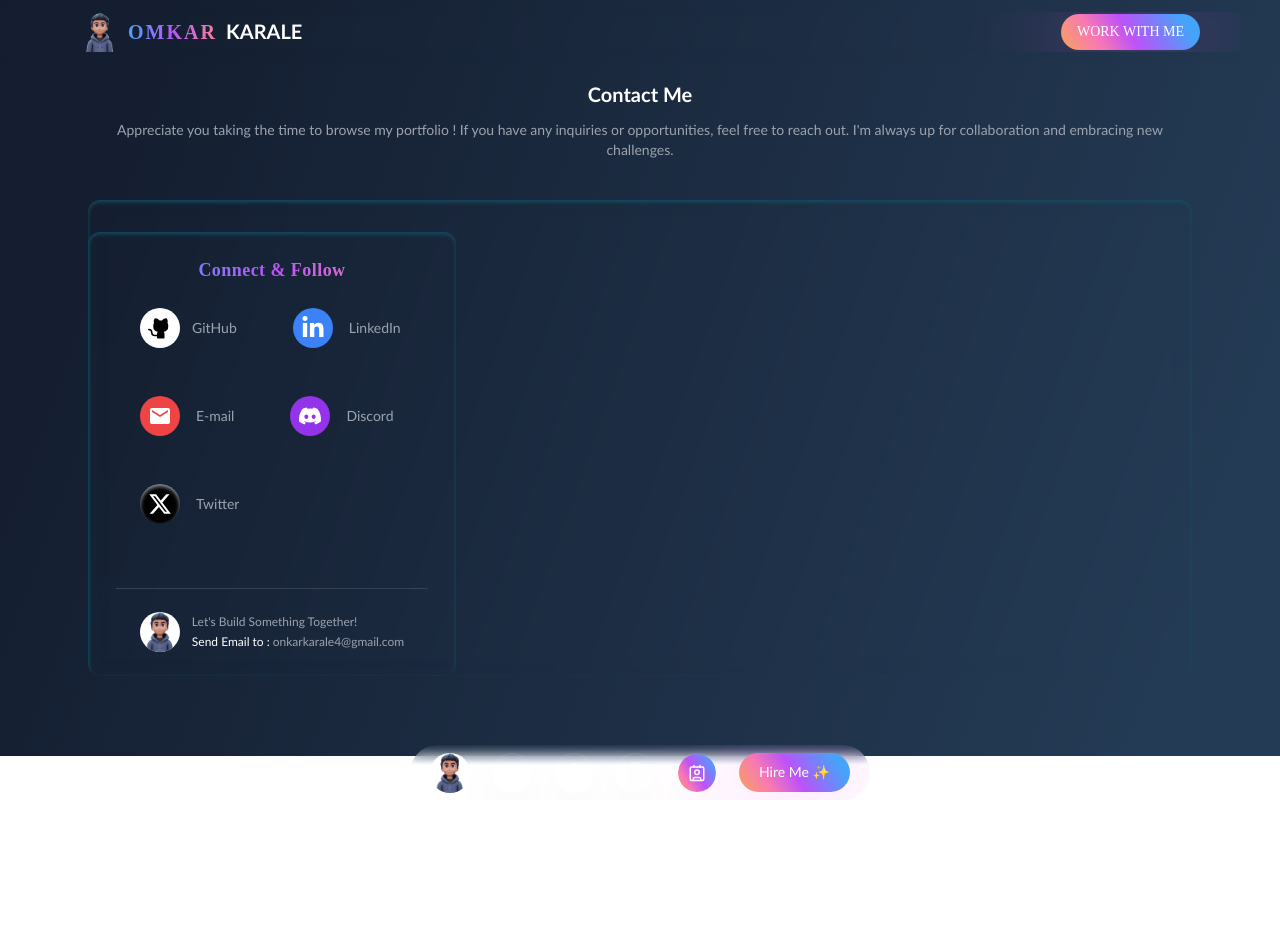
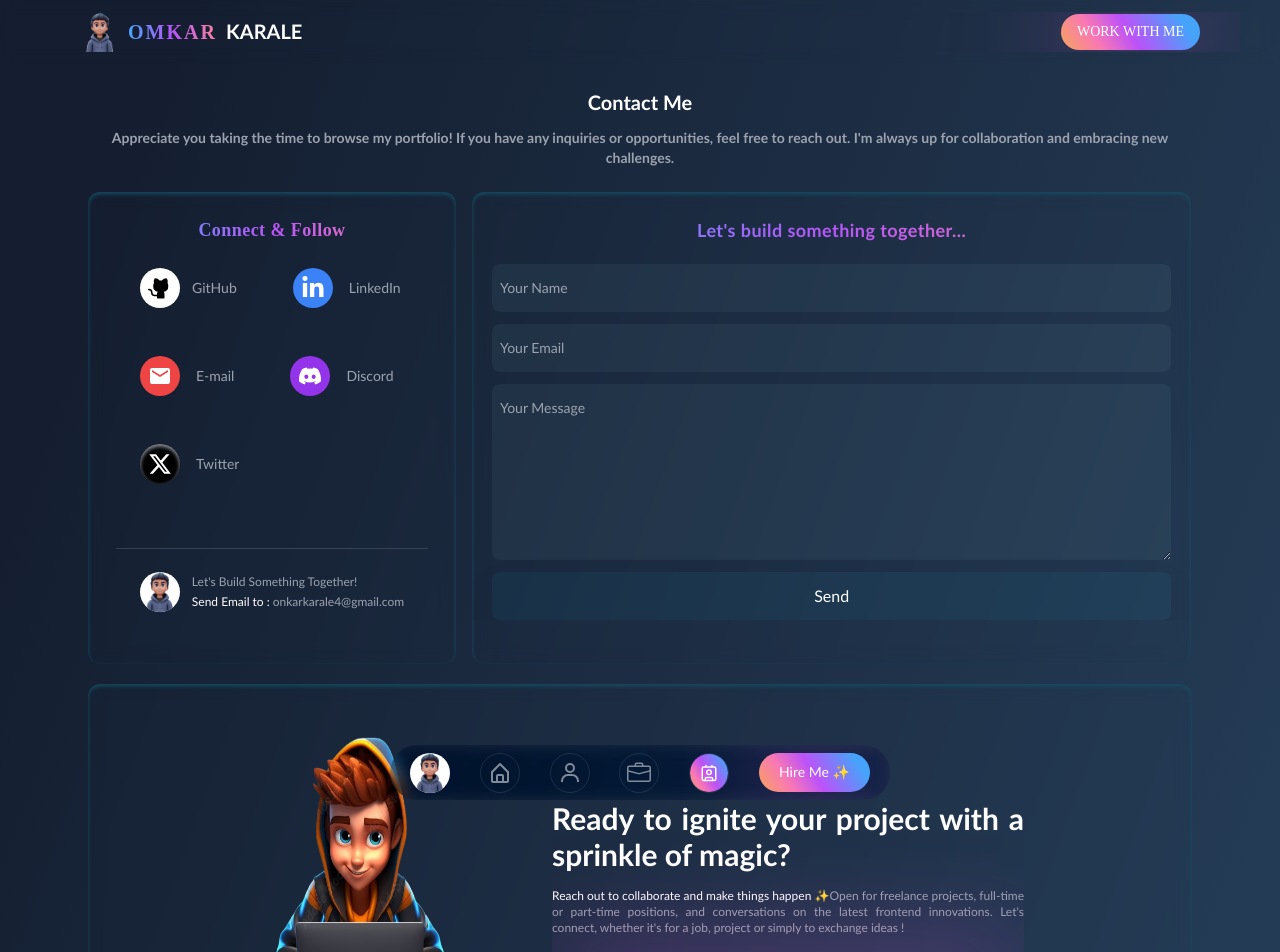
Before and after one commit to onkar895/ONKAR-PORTFOLIO, a React (Vite) app: page /contact in a window 1280 px wide. Shown: the top 952 px of the page. Before the commit the page ends 800 px from the top, so only its background shows below. Built offline with nearby package versions, Linux system fonts and the light colour scheme.

Commit message:
Updated all the required components and pages and added AboutPage, Contactpage and Workpage

```diff
--- a/package.json
+++ b/package.json
@@ -10,6 +10,7 @@
     "preview": "vite preview"
   },
   "dependencies": {
+    "@emailjs/browser": "^4.1.0",
     "aos": "^2.3.4",
     "react": "^18.2.0",
     "react-countup": "^6.5.0",
--- a/src/Components/Banner.jsx
+++ b/src/Components/Banner.jsx
@@ -15,9 +15,9 @@ const Banner = () => {
     <section className='flex items-center md:mt-5'>
       <div className='container mx-auto md:px-12'>
         <div className='flex max-sm:flex-wrap-reverse items-center'>
-          <div className='flex flex-col gap-2 max-sm:mt-10 max-sm:mx-auto max-sm:text-center'>
+          <div className='flex flex-col gap-2 max-sm:mt-10 max-sm:mx-auto text-center lg:text-start'>
             <div className='max-sm:space-y-4 space-y-2'>
-              <h1 data-aos="fade-up" data-aos-duration="2000" className='flex items-center gap-2 lg:text-sm text-2xl animate-pulse text-gray-400 max-sm:justify-center'>Hello there ! <img src={HII} alt="" className='w-7 h-7 lg:w-5 lg:h-5 hover:scale-125 cursor-pointer' /></h1>
+              <h1 data-aos="fade-up" data-aos-duration="2000" className='flex items-center gap-2 lg:text-sm text-2xl animate-pulse text-gray-400 justify-center lg:justify-start'>Hello there ! <img src={HII} alt="" className='w-7 h-7 lg:w-5 lg:h-5 hover:scale-125 cursor-pointer' /></h1>
               <h1 data-aos="fade-up" data-aos-duration="2000" className='font-bold py-2 text-[40px]'> I'm Omkar <span>Karale</span> </h1>
               <div className='text-[20px] font-semibold uppercase'>
                 <TypeAnimation
--- a/src/Components/Connect.jsx
+++ b/src/Components/Connect.jsx
@@ -62,7 +62,7 @@ const Connect = () => {
       <div className='w-[100%] h-[0.3px] bg-gray-700 mt-10'>
 
       </div>
-      <div data-aos="fade-up" data-aos-duration="2000" className='flex items-center gap-3 mt-[1.5rem] mx-auto justify-center'>
+      <div className='flex items-center gap-3 mt-[1.5rem] mx-auto justify-center'>
         <div className="w-[40px] h-[40px] flex items-center justify-center flex-short rounded-full custom-border box-shadow bg-white group overflow-hidden hover:overflow-hidden cursor-pointer">
           <div className="scale-[1.3] transition group-hover:scale-[1.6] w-[32px]">
             <img src={Character} alt="logo" className='rounded-full' />
--- a/src/Components/Footer.jsx
+++ b/src/Components/Footer.jsx
@@ -2,6 +2,7 @@
 /* eslint-disable no-unused-vars */
 import React from 'react'
 import Image from '../assets/AnimatedImage.png'
+import { NavLink } from 'react-router-dom'
 
 const Footer = () => {
   return (
@@ -10,7 +11,7 @@ const Footer = () => {
         <div data-aos="fade-right" data-aos-duration="2000" className='lg:w-[30vw]'>
           <img src={Image} alt="GIF" className='w-full lg:h-[45vh] h-[20vh]' />
         </div>
-        <div data-aos="fade-up" data-aos-duration="2000" className='flex flex-col gap-4 lg:w-2/4 md:w-[100vw] max-sm:w-[85vw] lg:text-justify'>
+        <div data-aos="fade-up" data-aos-duration="2000" className='flex flex-col gap-4 lg:w-2/4 md:w-[100vw] max-sm:w-[85vw] text-justify'>
           <div className='lg:text-3xl text-xl font-semibold'>
             <h1>Ready to ignite your project with a sprinkle of magic?</h1>
           </div>
@@ -22,9 +23,9 @@ const Footer = () => {
               Open for freelance projects, full-time or part-time positions, and conversations on the latest frontend innovations. Let's connect, whether it's for a job, project or simply to exchange ideas !
             </span>
           </div>
-          <button className='btn text-sm py-2 mt-1'>
-            Let's communicate 😉
-          </button>
+          <NavLink to="mailto:onkarkarale4@gmail.com" className='btn text-sm py-2 mt-1 text-center'>
+            Let's Communicate 😉
+          </NavLink>
         </div>
       </div>
     </section>
--- a/src/Components/NavBar.jsx
+++ b/src/Components/NavBar.jsx
@@ -14,7 +14,7 @@ const NavBar = () => {
     <nav className='fixed bottom-0 w-full overflow-hidden z-50'>
       <div className='container mx-auto'>
         {/* nav inner */}
-        <div className='w-full backdrop-blur backdrop-contrast-125 h-[55px] rounded-full max-w-[460px] mx-auto px-5 max-sm:px-3 flex justify-between items-center text-2xl text-white/50'>
+        <div className='w-full backdrop-blur backdrop-contrast-125 h-[55px] rounded-full max-w-[500px] mx-auto px-5 max-sm:px-3 flex justify-between items-center text-2xl text-white/50'>
           <div className="w-[40px] h-[40px] flex items-center justify-center flex-short rounded-full custom-border box-shadow bg-white group overflow-hidden hover:overflow-hidden cursor-pointer">
             <div
               className="scale-[1.3] transition group-hover:scale-[1.6] w-[32px]">
--- a/src/Pages/About.jsx
+++ b/src/Pages/About.jsx
@@ -7,8 +7,8 @@ import Connect from '../Components/Connect'
 const About = () => {
 
   return (
-    <section className='section'>
-      <div className='container mx-auto md:px-12 mt-20 w-full'>
+    <section data-aos="fade-up" data-aos-duration="2000" className='lg:mt-16'>
+      <div className='container mx-auto md:px-12 w-full'>
         <div data-aos="fade-up" data-aos-duration="2000" className='py-6 mx-auto text-center font-bold lg:text-xl text-3xl'>
           <h2>About Me</h2>
         </div>
--- a/src/Pages/AboutPage.jsx
+++ b/src/Pages/AboutPage.jsx
@@ -1,11 +1,16 @@
 /* eslint-disable no-unused-vars */
 import React from 'react'
 import About from './About'
+import Footer from '../Components/Footer'
 
 const AboutPage = () => {
   return (
-    <div>
+    <div className='space-y-5 my-16'>
       <About />
+      <Footer />
+      <div className='text-center mt-10'>
+        <span className='text-xs'><span className='text-gray-400'>@2024,</span> Omkar Karale 😍</span>
+      </div>
     </div>
   )
 }
--- /dev/null
+++ b/src/Pages/Contact.jsx
@@ -0,0 +1,94 @@
+/* eslint-disable react/no-unescaped-entities */
+/* eslint-disable no-unused-vars */
+import React, { useRef, useState, useEffect } from 'react';
+import Connect from '../Components/Connect';
+import emailjs from "@emailjs/browser";
+
+const Contact = () => {
+  const [messageSent, setMessageSent] = useState(false);
+  const formRef = useRef();
+
+  useEffect(() => {
+    let timeout;
+    if (messageSent) {
+      timeout = setTimeout(() => {
+        setMessageSent(false);
+      }, 3000); // Message disappears after 5 seconds
+    }
+
+    return () => {
+      clearTimeout(timeout);
+    };
+  }, [messageSent]);
+
+  const sendEmail = (e) => {
+    e.preventDefault();
+
+    emailjs
+      .sendForm(
+        "service_qdphp8g",
+        "template_e3zu3dp",
+        formRef.current,
+        "m3_cXcrmA8tRDUV6B"
+      )
+      .then(
+        (result) => {
+          console.log(result.text);
+          formRef.current.reset();
+          setMessageSent(true);
+        },
+        (error) => {
+          console.log(error.text);
+        }
+      );
+  };
+
+  return (
+    <section className='section'>
+      <div className='container mx-auto md:px-12 w-full'>
+        <div data-aos="fade-up" data-aos-duration="2000" className='py-6 mx-auto text-center font-bold lg:text-xl text-3xl'>
+          <h2>Contact Me</h2>
+          <span className='flex text-sm text-gray-400 mt-3'>Appreciate you taking the time to browse my portfolio! If you have any inquiries or opportunities, feel free to reach out. I'm always up for collaboration and embracing new challenges.</span>
+        </div>
+        <div data-aos="fade-up" data-aos-duration="2000" className='lg:flex lg:gap-x-4'>
+          <Connect />
+          <div data-aos="fade-up" data-aos-duration="2000" className='shadow-inner shadow-cyan-900 bg-transparent backdrop-blur rounded-xl py-6 lg:mt-0 mt-5'>
+            <div className='font-bold lg:text-lg text-2xl text-gradient tracking-wide text-center'>
+              <h2>Let's build something together...</h2>
+            </div>
+            <form ref={formRef} onSubmit={sendEmail} className="flex flex-col gap-3 my-5 lg:w-[56.2vw] px-5">
+              <input
+                type="text"
+                name="from_name"
+                placeholder="Your Name"
+                className="lg:p-2 p-3 px-4 text-[14px] rounded-lg custom-shadow outline-none bg-cyan-200 bg-opacity-5"
+              />
+              <input
+                type="email"
+                name="from_email"
+                placeholder="Your Email"
+                className="lg:p-2 p-3 px-4 text-[14px] rounded-lg custom-shadow outline-none bg-cyan-200 bg-opacity-5"
+              />
+              <textarea
+                rows={5}
+                name="message"
+                placeholder="Your Message"
+                className="p-2 lg:px-2 px-4 text-[14px] rounded-lg custom-shadow outline-none bg-cyan-200 bg-opacity-5"
+              ></textarea>
+              <input
+                type="submit"
+                value="Send"
+                className="text-base custom-border px-4 lg:py-3 py-4 rounded-lg flex-short gap-2 bg-cyan-400 bg-opacity-5 transition-all group shadow-2xl hover:bg-black/20 cursor-pointer"
+              />
+            </form>
+            {messageSent && (
+              <p className="text-sm text-gradient mt-2 mx-2">Thank you! The message has been sent successfully.</p>
+            )}
+          </div>
+        </div>
+      </div>
+    </section>
+  );
+};
+
+export default Contact;
--- a/src/Pages/ContactPage.jsx
+++ b/src/Pages/ContactPage.jsx
@@ -1,27 +1,19 @@
 /* eslint-disable react/no-unescaped-entities */
 /* eslint-disable no-unused-vars */
-import React from 'react'
-import Connect from '../Components/Connect'
+import React from 'react';
+import Contact from './Contact'
+import Footer from '../Components/Footer';
 
 const ContactPage = () => {
   return (
-    <section data-aos="fade-up" data-aos-duration="2000" className='container mx-auto md:px-12 my-20 w-full'>
-      <div className='flex flex-col items-center max-sm:justify-center text-center gap-y-3 px-3'>
-        <h2 className='text-xl font-bold'>Contact Me</h2>
-        <span className='text-sm text-gray-400'>Appreciate you taking the time to browse my portfolio ! If you have any inquiries or opportunities, feel free to reach out. I'm always up for collaboration and embracing new challenges.</span>
+    <div className='space-y-5 my-16'>
+      <Contact />
+      <Footer />
+      <div className='text-center mt-10'>
+        <span className='text-xs'><span className='text-gray-400'>@2024,</span> Omkar Karale 😍</span>
       </div>
-      <div className='shadow-inner shadow-cyan-900 bg-transparent backdrop-blur rounded-xl pt-8 mt-10'>
-        <div className=''>
-          <div>
-            <Connect />
-          </div>
-          <div>
-
-          </div>
-        </div>
-      </div>
-    </section>
-  )
+    </div>
+  );
 }
 
-export default ContactPage
+export default ContactPage;
--- a/src/Pages/Home.jsx
+++ b/src/Pages/Home.jsx
@@ -7,9 +7,9 @@ import Footer from '../Components/Footer';
 
 const Home = () => {
   return (
-    <div className='my-28'>
+    <div className='lg:my-24 my-20'>
       <Banner />
-      <div className='flex flex-col gap-3 my-8'>
+      <div className='flex flex-col lg:gap-10 gap-6 my-8'>
         <About />
         <Work />
         <Footer />
--- a/src/Pages/WorkPage.jsx
+++ b/src/Pages/WorkPage.jsx
@@ -1,11 +1,16 @@
 /* eslint-disable no-unused-vars */
 import React from 'react'
 import Work from './Work'
+import Footer from '../Components/Footer'
 
 const WorkPage = () => {
   return (
-    <div className='my-20'>
+    <div className='my-20 space-y-5'>
       <Work />
+      <Footer />
+      <div className='text-center mt-10'>
+        <span className='text-xs'><span className='text-gray-400'>@2024,</span> Omkar Karale 😍</span>
+      </div>
     </div>
   )
 }
```
Also changed, not shown: 1 other file (tests, documents, lock files or other folders).
